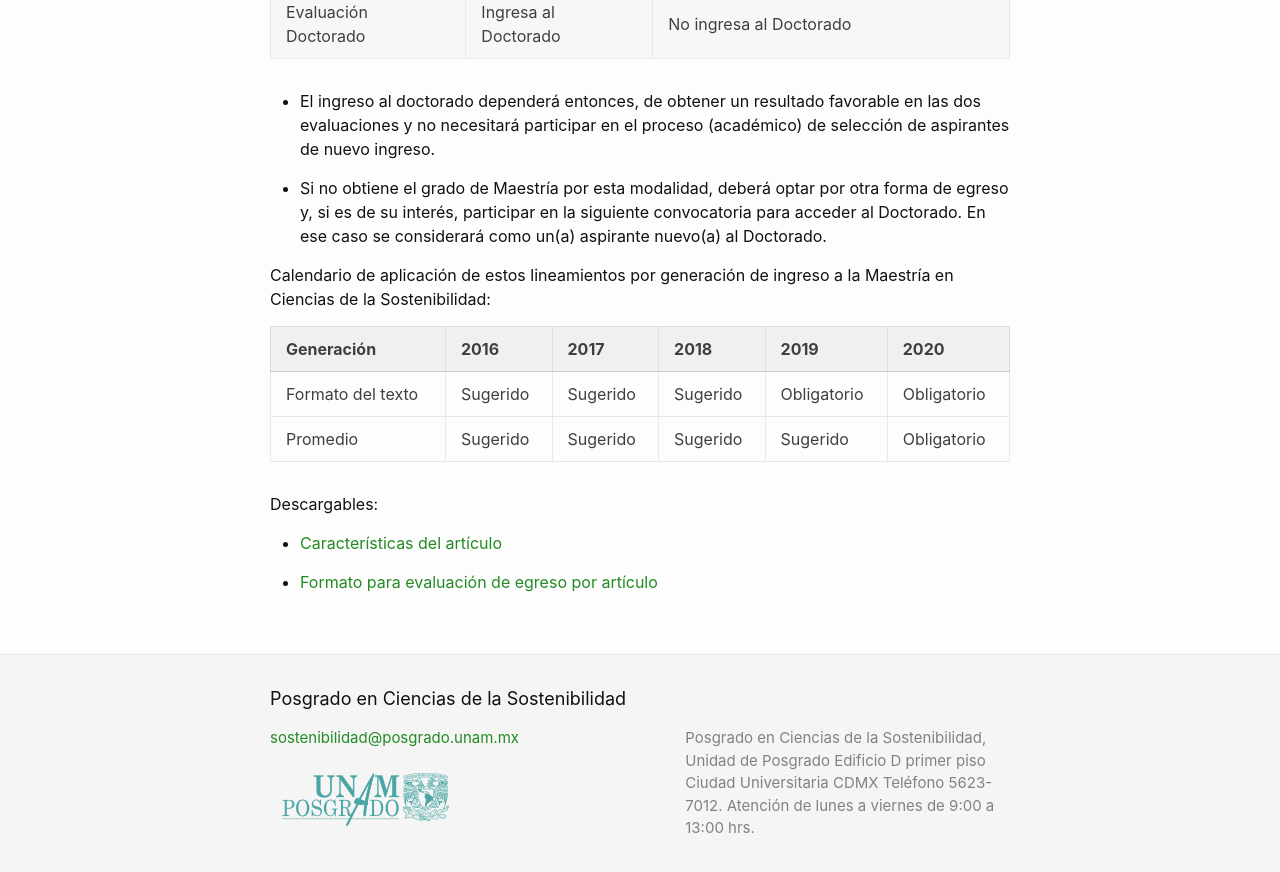
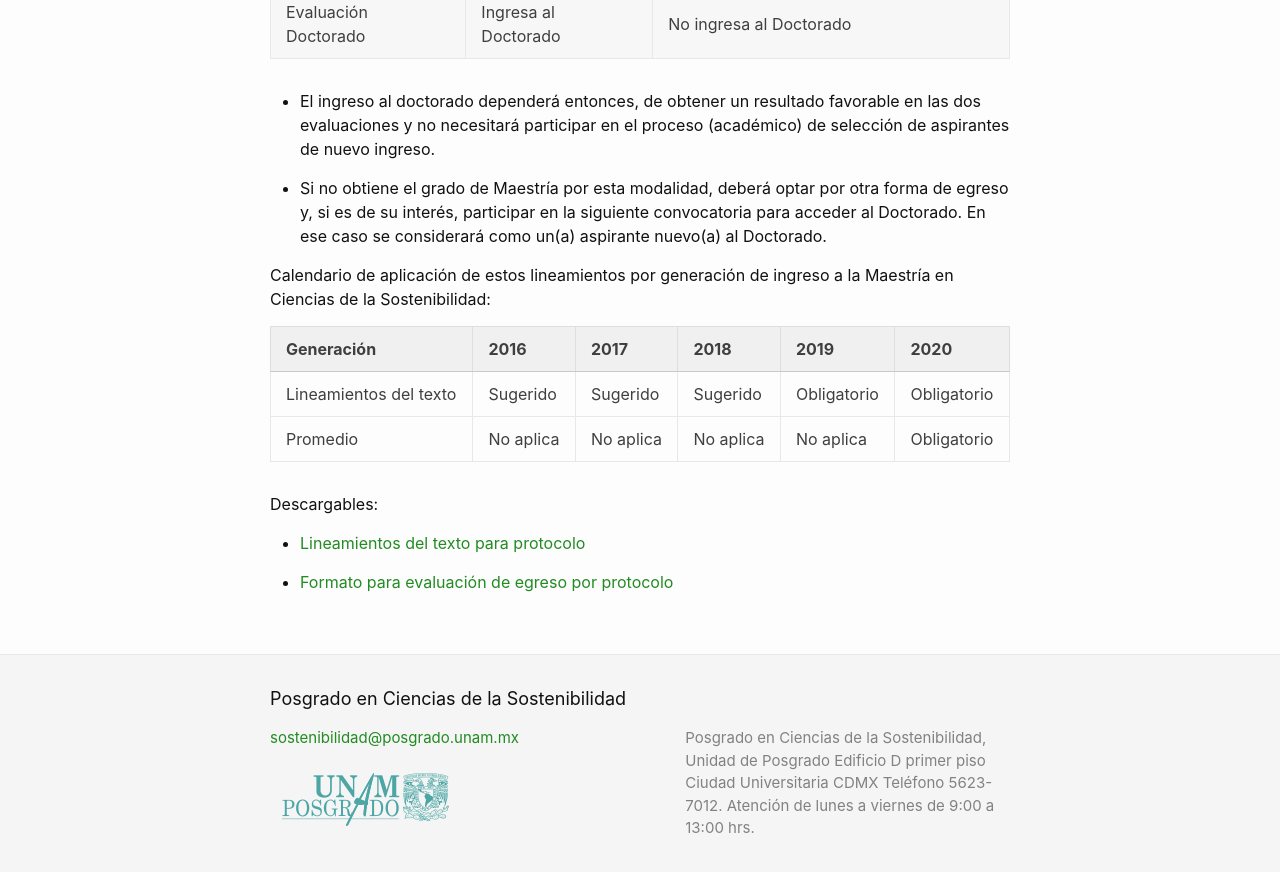
Before and after one commit to pcs-unam/pcs-unam.github.io, a Jekyll site: the page built from maestria/modalidades_graduacion_protocolo.md, in a window 1280 px wide and 900 px high, scrolled down 1061 px. Shown: the top 872 px of the window. Built offline with Jekyll 4.4.1, drawn with Linux system fonts in a browser that asks for light colours.

Commit message:
Se corrigió tabla y se cambiaron nombres de ligas

```diff
--- a/maestria/modalidades_graduacion_protocolo.md
+++ b/maestria/modalidades_graduacion_protocolo.md
@@ -30,15 +30,15 @@ Evaluación Doctorado  |        Ingresa al Doctorado   | 	No ingresa al Doctorad
 
 Calendario de aplicación de estos lineamientos por generación de ingreso a la Maestría en Ciencias de la Sostenibilidad:
 
-Generación        |     2016	    |   2017      | 2018	        | 2019	       | 2020
-------------------|--------------|-------------|--------------|-------------|-------------
-Formato del texto | Sugerido     | Sugerido    | Sugerido     | Obligatorio | Obligatorio
-------------------|--------------|-------------|--------------|-------------|-------------
-Promedio          | Sugerido     | Sugerido    | Sugerido     | Sugerido    | Obligatorio
+Generación             |     2016	    |   2017      | 2018	        | 2019	       | 2020
+-----------------------|--------------|-------------|--------------|-------------|-------------
+Lineamientos del texto | Sugerido     | Sugerido    | Sugerido     | Obligatorio | Obligatorio
+-----------------------|--------------|-------------|--------------|-------------|-------------
+Promedio               | No aplica    | No aplica   | No aplica    | No aplica   | Obligatorio
 
 
 Descargables:
 
-- [Características del artículo](/assets/docs/graduacion/caracteristicas_articulo.pdf)
+- [Lineamientos del texto para protocolo](/assets/docs/graduacion/lineamientos_protocolo.pdf)
 
-- [Formato para evaluación de egreso por artículo](/assets/docs/graduacion/formato_evaulacion_egreso_articulo.pdf)
+- [Formato para evaluación de egreso por protocolo](/assets/docs/graduacion/formato_evaulacion_egreso_protocolo.pdf)
```
